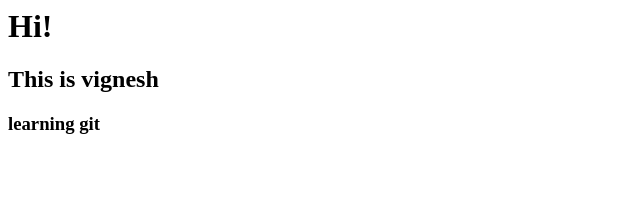
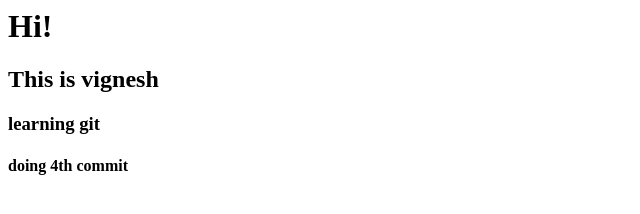
Before and after one commit to veeravignesh029/git.code, a plain HTML site: page index.html in a window 1280 px wide. Shown: the whole page, without its empty margins (0-640 px from the left). Drawn offline with Linux system fonts and the light colour scheme.

Commit message:
forth commit

```diff
--- a/index.html
+++ b/index.html
@@ -1,3 +1,4 @@
 <h1>Hi!</h1>
 <h2>This is vignesh</h2>
 <h3>learning git</h3>
+<h4>doing 4th commit</h4>
```
